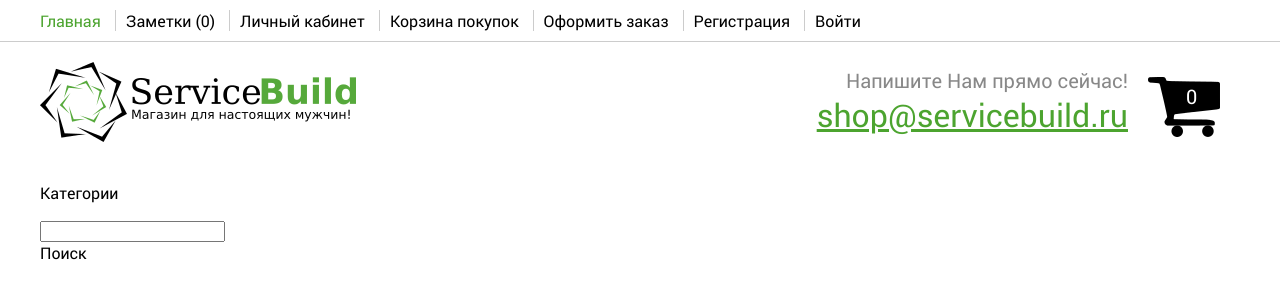
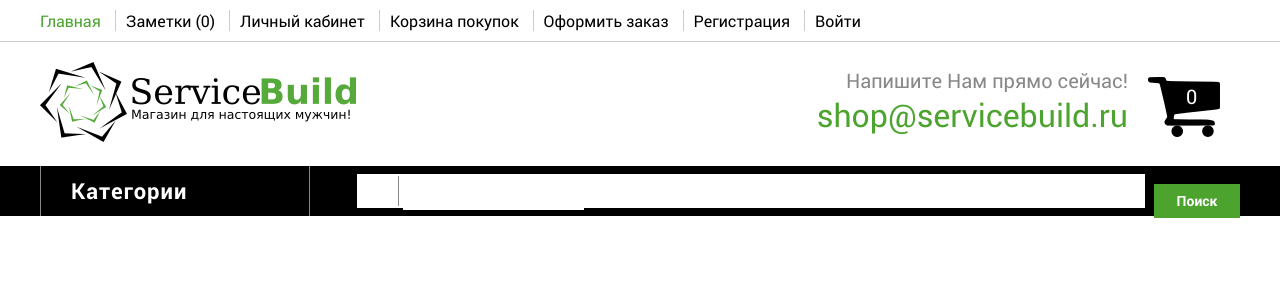
Before and after one commit to Amfitorin/first, a plain HTML site: page index.html in a window 1280 px wide. Drawn offline with Linux system fonts and the light colour scheme.

Commit message:
update style

```diff
--- a/style/style.css
+++ b/style/style.css
@@ -62,6 +62,7 @@ nav li:nth-of-type(n+2){
 .head-logo .mail a{
 	font-size: 32px;
 	color:#4CA42F;
+    text-decoration: none;
 }
 .head-logo .cart{
 	float: right;
@@ -76,3 +77,61 @@ nav li:nth-of-type(n+2){
 	top: 26px;
 	left: 38px;
 }
+.head-bottom{
+    height: 50px;
+    background-color: #000;
+}
+.cat-header{
+    width: 270px;
+    height: 100%;
+    color: #fff;
+    font-size: 22px;
+    float: left;
+    border-left: 1px #888 solid;
+    border-right: 1px #888 solid;
+    padding-left: 30px;
+}
+.cat-header p{
+    line-height: 50px;
+    margin: 0;
+    font-family: RobotoBold;
+    letter-spacing: 1px;
+}
+.head-bottom .search{
+    max-width: 930px;
+    float:right;
+}
+.head-bottom .search-wrapper{
+    height: 34px;
+    background-color: #fff;
+    display: inline-block;
+    width: 788px;
+    margin-top: 8px;
+}
+.head-bottom .search-wrapper .search-icon{
+    height: 30px;
+    margin-top: 2px;
+    border-right: 1px #888 solid;
+    width: 42px;
+    display: inline-block;
+}
+.head-bottom .search-wrapper input{
+    border: none;
+}
+.head-bottom .search-button{
+    min-width: 86px;
+    font-size: 14px;
+    color: #fff;
+    font-family: RobotoBold;
+    background-color: #4CA42F;
+    text-align: center;
+    line-height: 34px;
+    min-height: 34px;
+    margin-top: 8px;
+    margin-left: 5px;
+    display: inline-block;
+}
+.head-bottom .search-button:hover{
+    background-color: #444;
+    cursor: pointer;
+}
```
